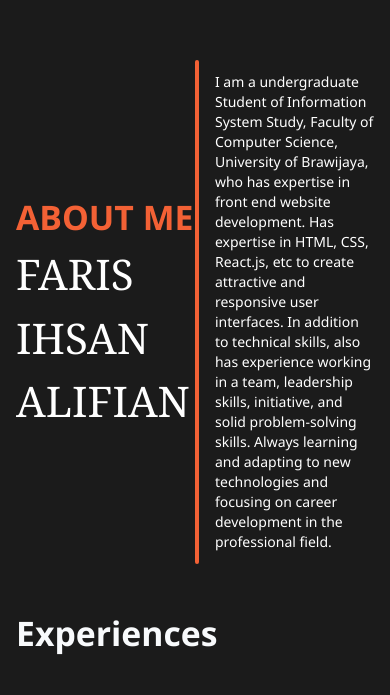
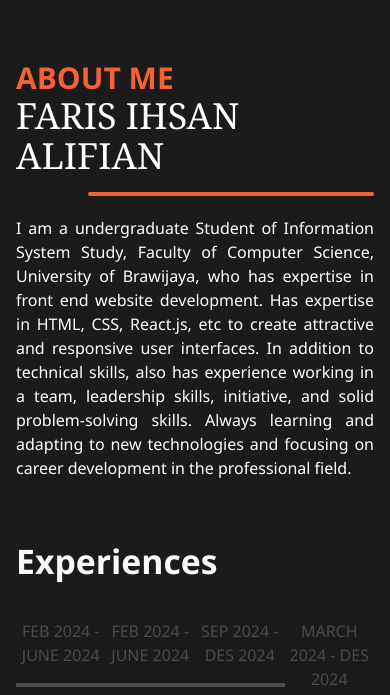
Before and after one commit to farisfian06/portofolio, a React (Vite) app: page / in a window 390 px wide. Shown: the part 1274-1969 px from the top of the page. Built offline with nearby package versions, Linux system fonts and the light colour scheme.

Commit message:
Update AboutMe.jsx

```diff
--- a/src/components/sections/AboutMe.jsx
+++ b/src/components/sections/AboutMe.jsx
@@ -4,18 +4,17 @@ const AboutMe = () => {
   return (
     <section className="relative z-10 bg-primaryBlack-0 py-11">
       <div className="container">
-        <div className="flex justify-between w-full items-center">
-          <div className="w-[50%]">
-            <h2 className="font-primaryBold text-[4svh] text-primaryOrange-0">
+        <div className="flex flex-col sm:flex-row sm:justify-between w-full sm:items-center">
+          <div className="sm:w-[50%]">
+            <h2 className="font-primaryBold text-3xl text-primaryOrange-0">
               ABOUT ME
             </h2>
-            <h2 className="font-SerifRegular text-[5svh]">
-              FARIS IHSAN ALIFIAN
-            </h2>
+            <h2 className="font-SerifRegular text-4xl">FARIS IHSAN ALIFIAN</h2>
           </div>
-          <div className="flex w-[50%]">
-            <div className="min-h-full w-1 rounded bg-primaryOrange-0 me-4"></div>
-            <p className="font-primaryRegular w-[90%] text-sm py-3 ">
+          <div className="flex sm:w-[50%] flex-col sm:flex-row h-full sm:h-auto">
+            <div className="h-1 self-end w-[80%] rounded bg-primaryOrange-0 mt-4 sm:hidden"></div>
+            <div className="min-h-full w-1 rounded bg-primaryOrange-0 me-4 hidden sm:block"></div>
+            <p className="font-primaryRegular w-full text-justify sm:w-[90%] text-base sm:text-sm py-3 mt-2">
               I am a undergraduate Student of Information System Study, Faculty
               of Computer Science, University of Brawijaya, who has expertise in
               front end website development. Has expertise in HTML, CSS,
```
